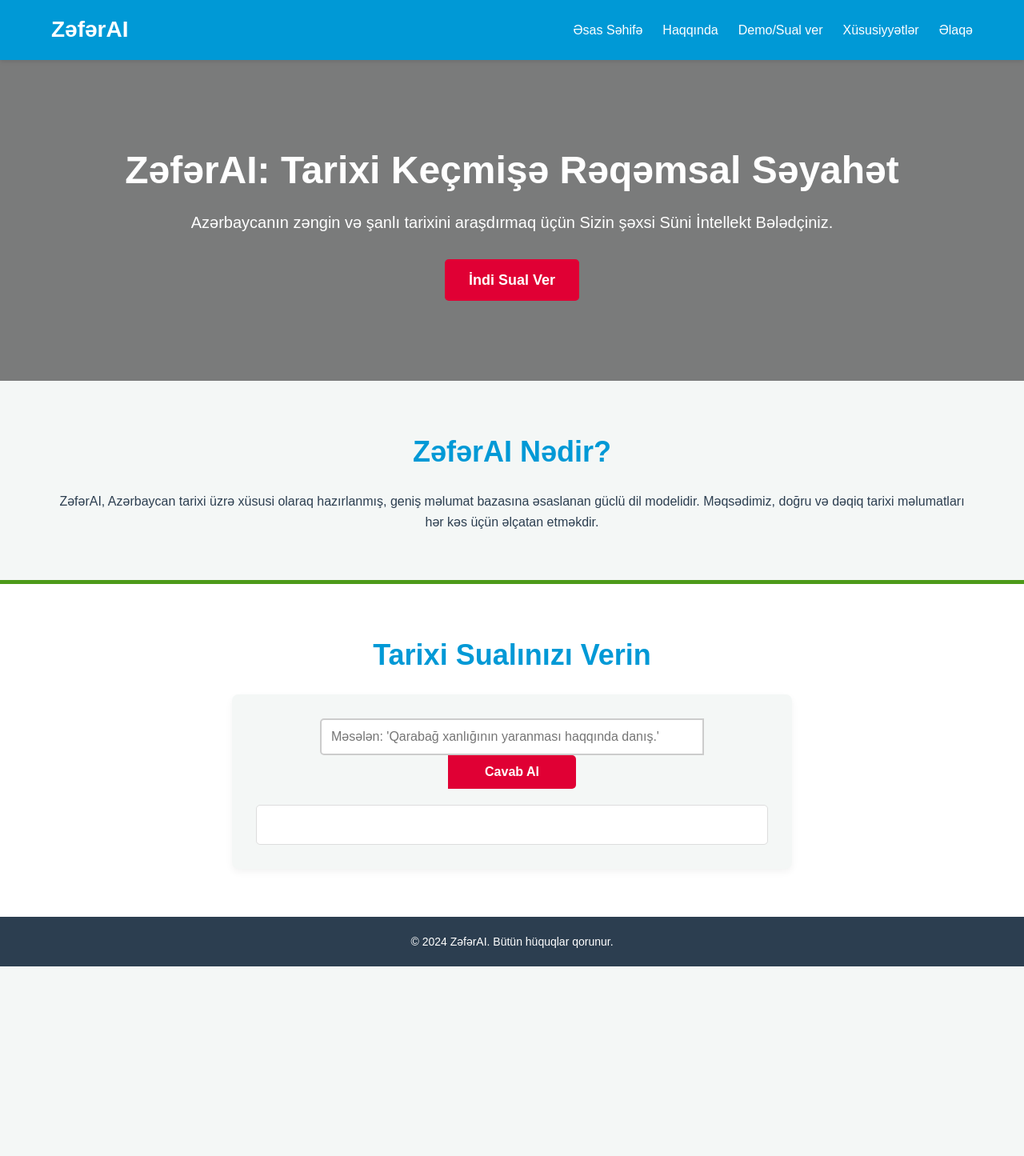
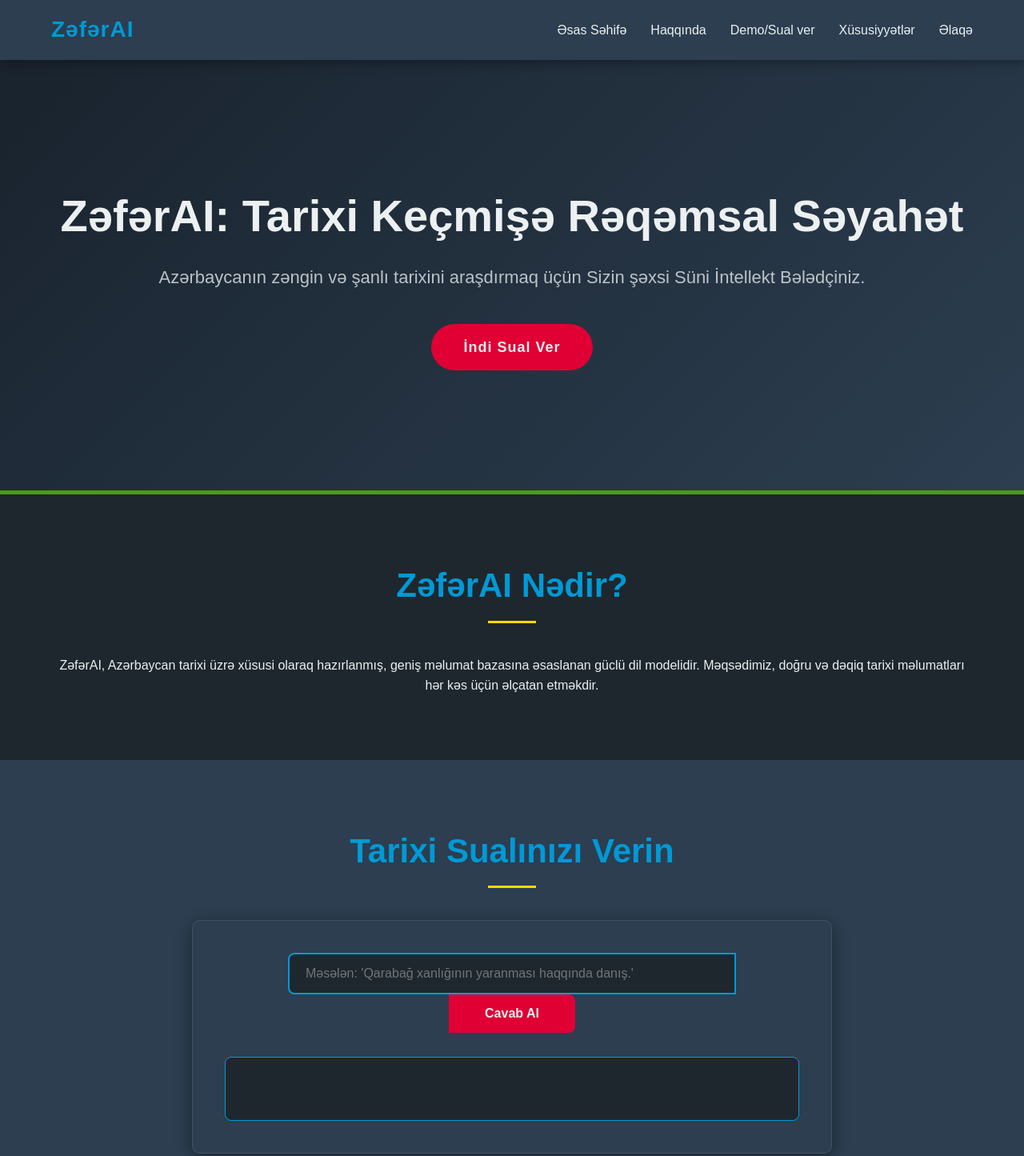
Before and after one commit to khadijova/Z-f-rAI, a plain HTML site: page index.html in a window 1280 px wide. Shown: the top 1445 px of the page at 80% size. Before the commit the page ends 1208 px from the top, so only its background shows below. Drawn offline with Linux system fonts and the light colour scheme; a script that the page names is missing.

Commit message:
Update style.css

```diff
--- a/style.css
+++ b/style.css
@@ -1,13 +1,24 @@
-/* Əsas Rənglər (Azərbaycan Bayrağından) */
+/* Əsas Rənglər və Fontlar */
 :root {
-    --blue: #0099D6;     /* Mavi (Türkçülük) */
-    --red: #E00034;      /* Qırmızı (Müasirlik) */
-    --green: #4D9A19;    /* Yaşıl (İslam) */
-    --primary-text: #2c3e50; /* Tünd Boz (Meydan Mətni üçün) */
-    --secondary-text: #7f8c8d; /* Açıq Boz (Kiçik mətnlər üçün) */
-    --background: #f4f7f6; /* Açıq Fon */
-    --white: #ffffff;
+    /* Tünd fon - Professionalizm, Dərinlik */
+    --primary-bg: #1e272e;
+    /* Açıq elementlər və mətn */
+    --secondary-bg: #2c3e50;
+    /* Azərbaycan Bayrağı Rəngləri */
+    --blue: #0099D6;
+    --red: #E00034;
+    --green: #4D9A19;
+    /* Vurğu rəngi - Zəfər, Qiymət */
+    --accent: #FFD700;   /* Qızılı (Gold) */
+    --text-light: #ecf0f1;
+    --text-dark: #34495e;
+
+    /* Font (Daha müasir) */
+    --font-family: 'Montserrat', sans-serif;
 }
+
+/* Google Font-u əlavə etmək üçün index.html-ə bu xətti əlavə edin: */
+/* <link href="https://fonts.googleapis.com/css2?family=Montserrat:wght@400;700&display=swap" rel="stylesheet"> */
 
 
 /* Ümumi tənzimləmələr (Reset) */
@@ -15,24 +26,30 @@
     margin: 0;
     padding: 0;
     box-sizing: border-box;
-    font-family: Arial, sans-serif; /* Sadə bir font seçimi */
+    font-family: var(--font-family);
 }
 
 body {
-    background-color: var(--background);
-    color: var(--primary-text);
+    background-color: var(--primary-bg);
+    color: var(--text-light);
     line-height: 1.6;
+    scroll-behavior: smooth;
 }
 
-/* Naviqasiya (Başlıq - Header) */
+h1, h2, h3 {
+    color: var(--text-light);
+    margin-bottom: 0.5em;
+    font-weight: 700;
+}
+
+/* NAVİQASİYA (HEADER) */
 header {
-    background-color: var(--blue); /* Mavi zolaq */
-    color: var(--white);
+    background-color: var(--secondary-bg);
     padding: 15px 5%;
     display: flex;
     justify-content: space-between;
     align-items: center;
-    box-shadow: 0 2px 5px rgba(0, 0, 0, 0.1);
+    box-shadow: 0 4px 12px rgba(0, 0, 0, 0.3);
     position: sticky;
     top: 0;
     z-index: 1000;
@@ -40,8 +57,9 @@ header {
 
 .logo {
     font-size: 28px;
-    font-weight: bold;
-    color: var(--white);
+    font-weight: 700;
+    color: var(--blue); /* Mavi loqo */
+    letter-spacing: 1px;
 }
 
 nav ul {
@@ -50,159 +68,179 @@ nav ul {
 }
 
 nav ul li {
-    margin-left: 25px;
+    margin-left: 30px;
 }
 
 nav ul li a {
     text-decoration: none;
-    color: var(--white);
-    font-weight: 500;
-    transition: color 0.3s;
+    color: var(--text-light);
+    font-weight: 400;
+    transition: color 0.3s, border-bottom 0.3s;
+    padding-bottom: 5px;
 }
 
 nav ul li a:hover {
-    color: var(--red); /* Hover effekti üçün Qırmızı */
+    color: var(--accent); /* Hover effekti Qızılı */
+    border-bottom: 2px solid var(--red); /* Qırmızı xətt vurğusu */
 }
 
-/* Əsas Giriş (Hero) Bölməsi */
+/* ƏSAS GİRİŞ (HERO) BÖLMƏSİ */
 .hero {
-    background: linear-gradient(rgba(0, 0, 0, 0.5), rgba(0, 0, 0, 0.5)), url('hero-bg.jpg'); /* Fon şəkli üçün yer */
-    background-size: cover;
-    background-position: center;
-    color: var(--white);
+    /* Tünd fon üzərində yüngül gradient */
+    background: linear-gradient(135deg, rgba(23, 32, 42, 0.9), rgba(44, 62, 80, 0.9));
+    color: var(--text-light);
     text-align: center;
-    padding: 100px 20px;
+    padding: 150px 20px;
+    border-bottom: 5px solid var(--green); /* Yaşıl ayırıcı xətt */
 }
 
 .hero h1 {
-    font-size: 48px;
-    margin-bottom: 10px;
-    color: var(--white);
+    font-size: 56px;
+    margin-bottom: 15px;
+    /* Qızılı rənglə Sİ adını vurğulamaq üçün: Span əlavə etmək lazımdır */
 }
 
 .hero p {
-    font-size: 20px;
-    margin-bottom: 30px;
+    font-size: 22px;
+    margin-bottom: 40px;
+    color: #bdc3c7;
 }
 
-/* Hərəkətə Çağırış Düyməsi (Call-to-Action) */
 .cta-button {
     display: inline-block;
-    background-color: var(--red); /* Əsas hərəkət üçün Qırmızı */
+    background-color: var(--red); /* Əsas düymə üçün Qırmızı */
     color: var(--white);
     text-decoration: none;
-    padding: 12px 30px;
-    border-radius: 5px;
+    padding: 15px 40px;
+    border-radius: 50px; /* Yumru düymə */
     font-size: 18px;
-    font-weight: bold;
-    transition: background-color 0.3s;
+    font-weight: 700;
+    letter-spacing: 1px;
+    transition: transform 0.3s, box-shadow 0.3s;
+    border: none;
 }
 
 .cta-button:hover {
-    background-color: #a30022; /* Qırmızı rəngin tündləşmiş variantı */
+    background-color: #c0392b;
+    transform: translateY(-3px); /* Yuxarı hərəkət effekti */
+    box-shadow: 0 8px 15px rgba(0, 0, 0, 0.3);
 }
 
-/* Ümumi Bölmə (Section) Stili */
+/* ÜMUMİ BÖLMƏ (SECTION) STİLİ */
 section {
-    padding: 60px 5%;
+    padding: 80px 5%;
     text-align: center;
+    background-color: var(--primary-bg);
+}
+
+section:nth-child(even) { /* Cüt saylı bölmələrə fərqli fon */
+    background-color: var(--secondary-bg);
 }
 
 section h2 {
-    font-size: 36px;
-    margin-bottom: 20px;
-    color: var(--blue); /* Bölmə başlıqları üçün Mavi */
+    font-size: 42px;
+    margin-bottom: 30px;
+    color: var(--blue);
+    position: relative;
+    padding-bottom: 10px;
 }
 
-/* Demo/Interaktiv Bölmənin Stili */
-.demo-section {
-    background-color: var(--white);
-    border-top: 5px solid var(--green); /* Yaşıl xətt vurğu üçün */
+section h2::after { /* Başlıq altından xətt */
+    content: '';
+    display: block;
+    width: 60px;
+    height: 3px;
+    background-color: var(--accent);
+    margin: 10px auto 0;
 }
 
+
+/* DEMO/İNTERAKTİV BÖLMƏNİN STİLİ */
 .ai-interface {
-    max-width: 700px;
+    max-width: 800px;
     margin: 0 auto;
-    padding: 30px;
-    background-color: var(--background);
-    border-radius: 8px;
-    box-shadow: 0 4px 10px rgba(0, 0, 0, 0.05);
+    padding: 40px;
+    background-color: var(--secondary-bg);
+    border-radius: 10px;
+    box-shadow: 0 5px 20px rgba(0, 0, 0, 0.4);
+    border: 1px solid rgba(255, 255, 255, 0.1);
 }
 
 #user-input {
-    width: 75%;
-    padding: 12px;
-    border: 2px solid #ccc;
-    border-radius: 5px 0 0 5px;
+    width: 78%;
+    padding: 15px 20px;
+    border: 2px solid var(--blue);
+    border-radius: 8px 0 0 8px;
     font-size: 16px;
+    background-color: var(--primary-bg);
+    color: var(--text-light);
     outline: none;
-    transition: border-color 0.3s;
 }
 
 #user-input:focus {
-    border-color: var(--red); /* Fokus zamanı Qırmızı */
+    border-color: var(--red);
 }
 
 #submit-btn {
-    width: 25%;
-    padding: 12px;
+    width: 22%;
+    padding: 15px;
     border: none;
     background-color: var(--red);
     color: var(--white);
     cursor: pointer;
     font-size: 16px;
-    font-weight: bold;
-    border-radius: 0 5px 5px 0;
+    font-weight: 700;
+    border-radius: 0 8px 8px 0;
     transition: background-color 0.3s;
 }
 
 #submit-btn:hover {
-    background-color: #a30022;
+    background-color: #c0392b;
 }
 
 #ai-response {
-    margin-top: 20px;
+    margin-top: 30px;
     text-align: left;
-    min-height: 50px;
-    padding: 15px;
-    background-color: var(--white);
-    border: 1px solid #ddd;
-    border-radius: 5px;
-    color: var(--primary-text);
+    min-height: 80px;
+    padding: 20px;
+    background-color: var(--primary-bg);
+    border: 1px solid var(--blue);
+    border-radius: 8px;
+    color: var(--text-light);
 }
 
-/* Alt Hissə (Footer) */
+/* ALT HİSSƏ (FOOTER) */
 footer {
-    background-color: var(--primary-text); /* Tünd fon */
-    color: var(--white);
-    padding: 20px 5%;
+    background-color: #131a20; /* Daha tünd fon */
+    color: #7f8c8d;
+    padding: 30px 5%;
     font-size: 14px;
     text-align: center;
 }
 
-/* Kiçik Ekranlar üçün Adaptivlik (Responsive Design) */
+/* Adaptivlik (Responsive Design) */
 @media (max-width: 768px) {
+    .hero h1 {
+        font-size: 40px;
+    }
+
     header {
         flex-direction: column;
     }
 
     nav ul {
-        margin-top: 10px;
-        flex-direction: column;
-        align-items: center;
+        margin-top: 15px;
+        justify-content: center;
     }
 
     nav ul li {
-        margin: 5px 0;
-    }
-
-    .hero h1 {
-        font-size: 36px;
+        margin: 0 10px;
     }
 
     #user-input, #submit-btn {
         width: 100%;
-        border-radius: 5px;
+        border-radius: 8px;
         margin-bottom: 10px;
+        padding: 12px;
     }
 }
```
